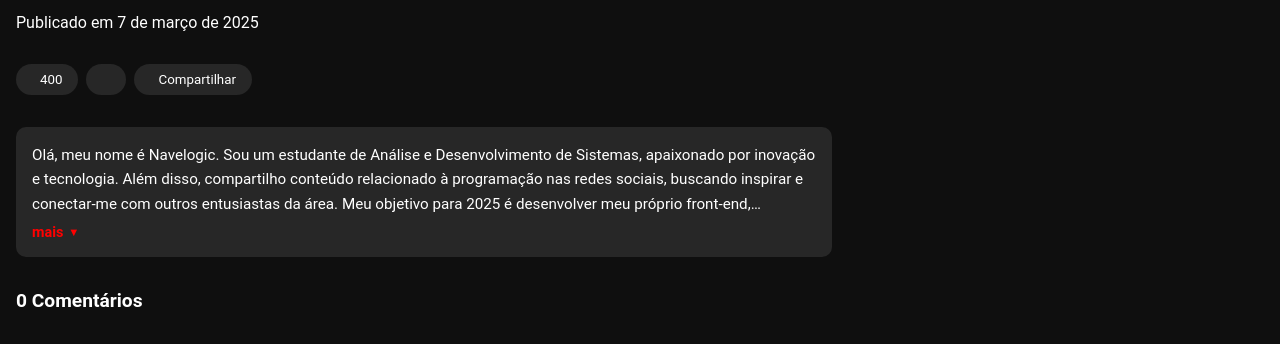
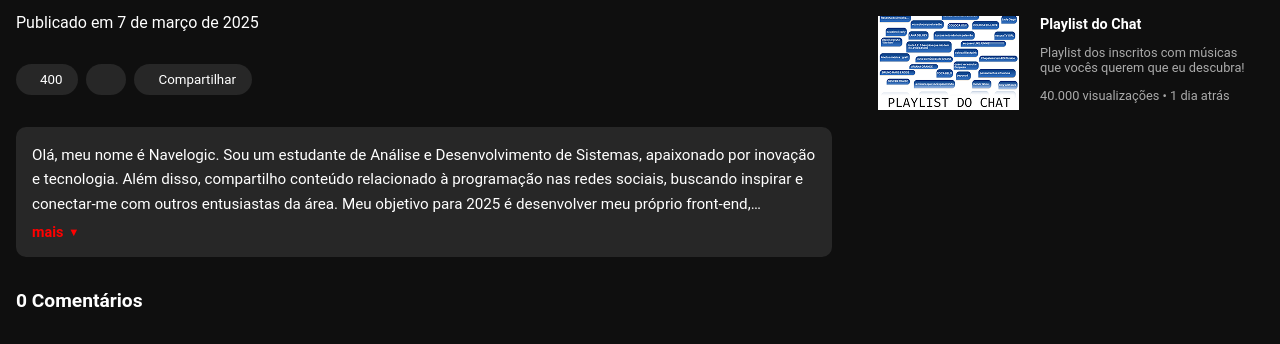
Before and after one commit to Navelogic/portfolio-youtube, a plain HTML site: page index.html in a window 1280 px wide. Shown: the part 568-912 px from the top of the page. Drawn offline with Linux system fonts and the light colour scheme.

Commit message:
Playlist do Chat

```diff
--- a/index.html
+++ b/index.html
@@ -115,6 +115,17 @@
             </div>
           </a>
 
+          <a href="https://music.youtube.com/playlist?list=PLe2Rv6t1h-vxPXpxhvjqoSU8csyhU5737&jct=gGzOi2ZPi-95BL_BZh6gog" class="video-card" target="_blank">
+            <div class="video-thumbnail">
+              <img src="img/PC.png" alt="Playlist Youtube">
+            </div>
+            <div class="video-details">
+              <h4>Playlist do Chat</h4>
+              <p>Playlist dos inscritos com músicas que vocês querem que eu descubra!</p>
+              <p>40.000 visualizações • 1 dia atrás</p>
+            </div>
+          </a>
+
 
         </div>
       </aside>
```
Also changed, not shown: img/PC.png (added).
